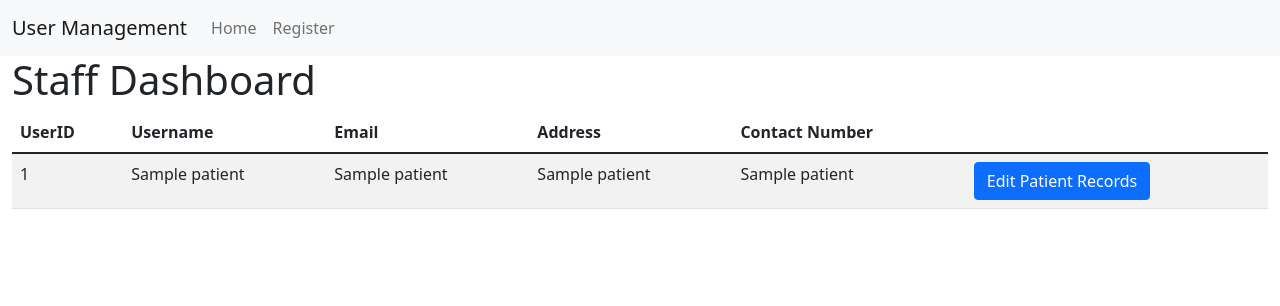
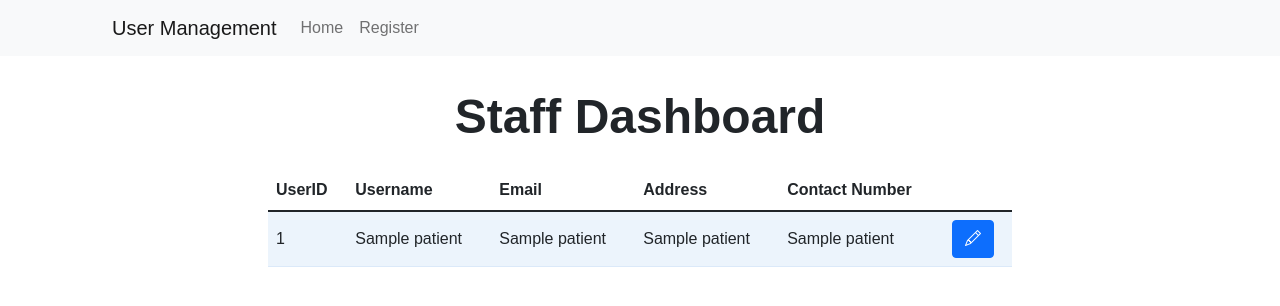
Before and after one commit to glenngx/INF2003-P2-Group15, a Flask app: template templates/staff_dashboard.html in a window 1280 px wide. Shown: the top 306 px of the page. Run offline with Flask 3, Linux system fonts and the light colour scheme; the template is opened without the code that fills it: most values are stand-ins (such as "Sample title", 1, 10 or a date in 2020).

Commit message:
edited front-end

```diff
--- /dev/null
+++ b/static/css/main.css
@@ -0,0 +1,22 @@
+* {
+    box-sizing: border-box;
+    margin: 0;
+    padding: 0;
+}
+
+body {
+    width: 100%;
+    height: 100%;
+    font-family: Arial, Helvetica, sans-serif;
+}
+
+h1 {
+    font-weight: 700;
+    font-size: 48px;
+    margin-bottom: 24px;
+}
+
+.navbar{
+    padding-right: 100px;
+    padding-left: 100px;
+}
--- /dev/null
+++ b/static/css/staff_dashboard.css
@@ -0,0 +1,24 @@
+h1 {
+    margin-top: 32px;
+}
+
+.container-fluid {
+    text-align: center;
+}
+
+.container-content {
+    margin: 0 20vw;
+}
+
+table {
+    text-align: left;
+}
+
+td {
+    vertical-align:middle;
+}
+
+.table {
+    --bs-table-striped-bg: rgba(74, 144, 226, 0.1);
+    border-color: #dbe9f9;
+}
--- a/templates/base.html
+++ b/templates/base.html
@@ -6,6 +6,7 @@
     <title>{{ title }}</title>
     <!-- Bootstrap CSS -->
     <link href="https://cdn.jsdelivr.net/npm/bootstrap@5.1.3/dist/css/bootstrap.min.css" rel="stylesheet">
+    <link href="https://cdn.jsdelivr.net/npm/bootstrap-icons/font/bootstrap-icons.css" rel="stylesheet">
 
     <!-- Block for additional styles in child templates -->
     {% block styles %}{% endblock %}
--- a/templates/login.html
+++ b/templates/login.html
@@ -1,6 +1,7 @@
 {% extends 'base.html' %}
 
 {% block styles %}
+    <link rel="stylesheet" href="{{ url_for('static', filename='css/main.css') }}">
     <link rel="stylesheet" href="{{ url_for('static', filename='css/login.css') }}">
 {% endblock %}
 
--- a/templates/staff_dashboard.html
+++ b/templates/staff_dashboard.html
@@ -1,6 +1,12 @@
 {% extends 'base.html' %}
 
+{% block styles %}
+    <link rel="stylesheet" href="{{ url_for('static', filename='css/main.css') }}">
+    <link rel="stylesheet" href="{{ url_for('static', filename='css/staff_dashboard.css') }}">
+{% endblock %}
+
 {% block content %}
+<div class="container-content">
     <h1>Staff Dashboard</h1>
     <!-- Display Flash Messages -->
     {% with messages = get_flashed_messages(with_categories=True) %}
@@ -32,11 +38,16 @@
                 <td>{{ patient[2] }}</td>  <!-- Email -->
                 <td>{{ patient[4] }}</td>  <!-- Address -->
                 <td>{{ patient[5] }}</td>  <!-- Contact Number -->
-            <td><a href="{{ url_for('edit_patient', patient_id=patient[0]) }}" class="btn btn-primary">Edit Patient Records</a></td>
+                <td>
+                    <a href="{{ url_for('edit_patient', patient_id=patient[0]) }}" class="btn btn-primary">
+                        <i class="bi bi-pencil"></i>
+                    </a>
+                </td>
             </tr>
             {% endfor %}
         </tbody>
     </table>
+</div>
 
 <script>
     // Hide the flash message after 3 seconds
@@ -47,4 +58,5 @@
         }
     }, 3000);  // 3000 milliseconds = 3 seconds
 </script>
+
 {% endblock %}
```
Also changed, not shown: static/css/login.css (+0 -15 lines). Lines whose indentation alone changed are shown as unchanged.
